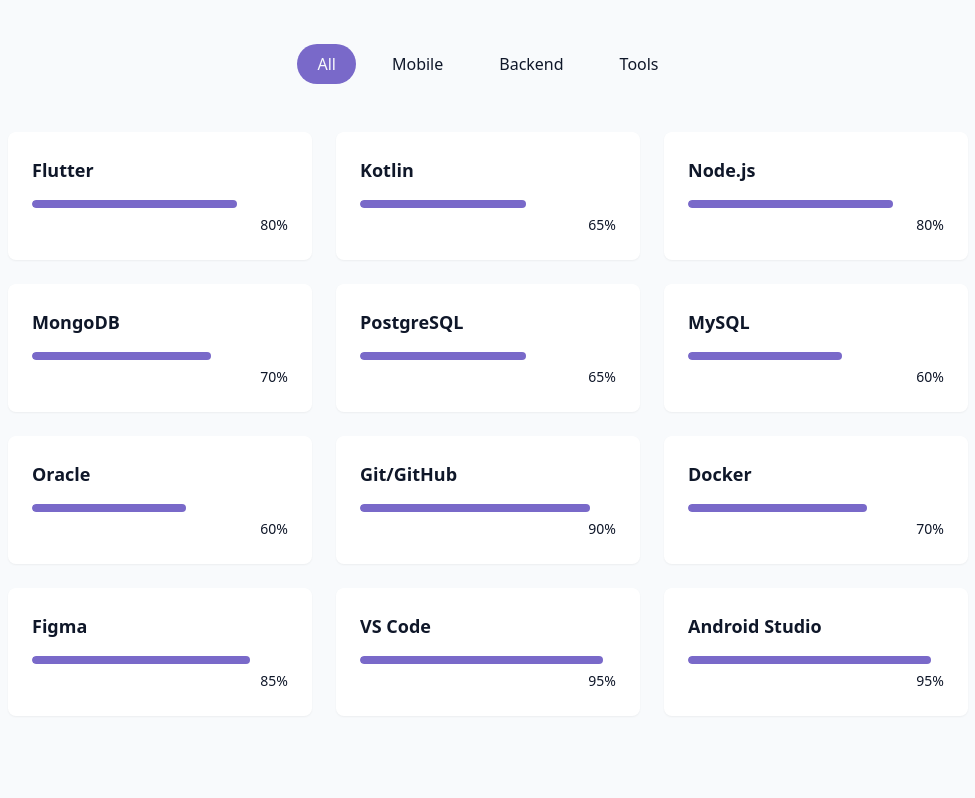
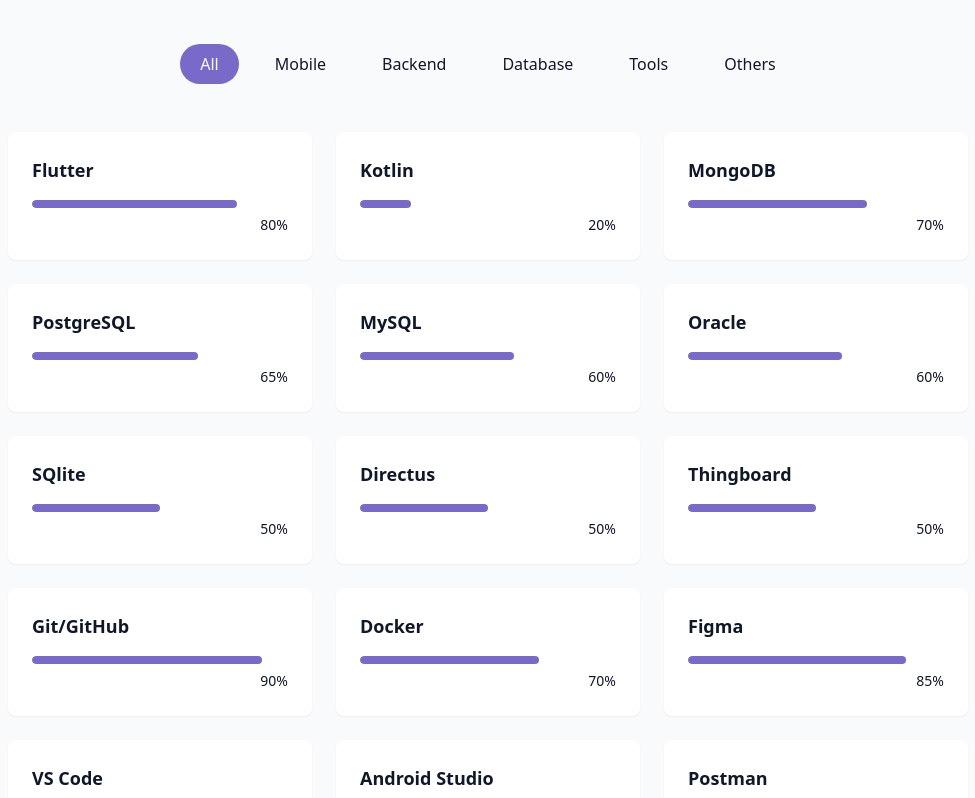
Before and after one commit to Marato01/portfolio_v2, a React (Vite) app: page / in a window 1280 px wide. Shown: the part 1822-2620 px from the top of the page, without its empty margins (152-1127 px from the left). Built offline with nearby package versions, Linux system fonts and the light colour scheme.

Commit message:
modify skill section

```diff
--- a/src/components/SkillsSection.jsx
+++ b/src/components/SkillsSection.jsx
@@ -3,24 +3,39 @@
 
 const skills = [
   { name: "Flutter", level: 80, category: "mobile" },
-  { name: "Kotlin", level: 65, category: "mobile" },
+  { name: "Kotlin", level: 20, category: "mobile" },
 
-  { name: "Node.js", level: 80, category: "backend" },
-  { name: "MongoDB", level: 70, category: "backend" },
-  { name: "PostgreSQL", level: 65, category: "backend" },
-  { name: "MySQL", level: 60, category: "backend" },
-  { name: "Oracle", level: 60, category: "backend" },
+  { name: "MongoDB", level: 70, category: "database" },
+  { name: "PostgreSQL", level: 65, category: "database" },
+  { name: "MySQL", level: 60, category: "database" },
+  { name: "Oracle", level: 60, category: "database" },
+  { name: "SQlite", level: 50, category: "database" },
+  { name: "Directus", level: 50, category: "database" },
+  { name: "Thingboard", level: 50, category: "database" },
+
 
   { name: "Git/GitHub", level: 90, category: "tools" },
   { name: "Docker", level: 70, category: "tools" },
   { name: "Figma", level: 85, category: "tools" },
   { name: "VS Code", level: 95, category: "tools" },
   { name: "Android Studio", level: 95, category: "tools" },
+  { name: "Postman", level: 95, category: "tools" },
+  { name: "IntelliJ", level: 95, category: "tools" },
+  { name: "Microsoft 365", level: 90, category: "tools" },
+
+  { name: "Node.js", level: 40, category: "backend" },
+  { name: "Spring", level: 30, category: "backend" },
+
+  { name: "Project Management", level: 50, category: "others" },
+  { name: "Time Management", level: 50, category: "others" },
+  { name: "Agile Method", level: 50, category: "others" },
+
+
 
 ];
 
 
-const categories = ["all", "mobile", "backend", "tools"];
+const categories = ["all", "mobile", "backend", "database" ,"tools", "others"];
 
 export const SkillsSection = () => {
   const [activeCategory, setActiveCategory] = useState("all");
```
